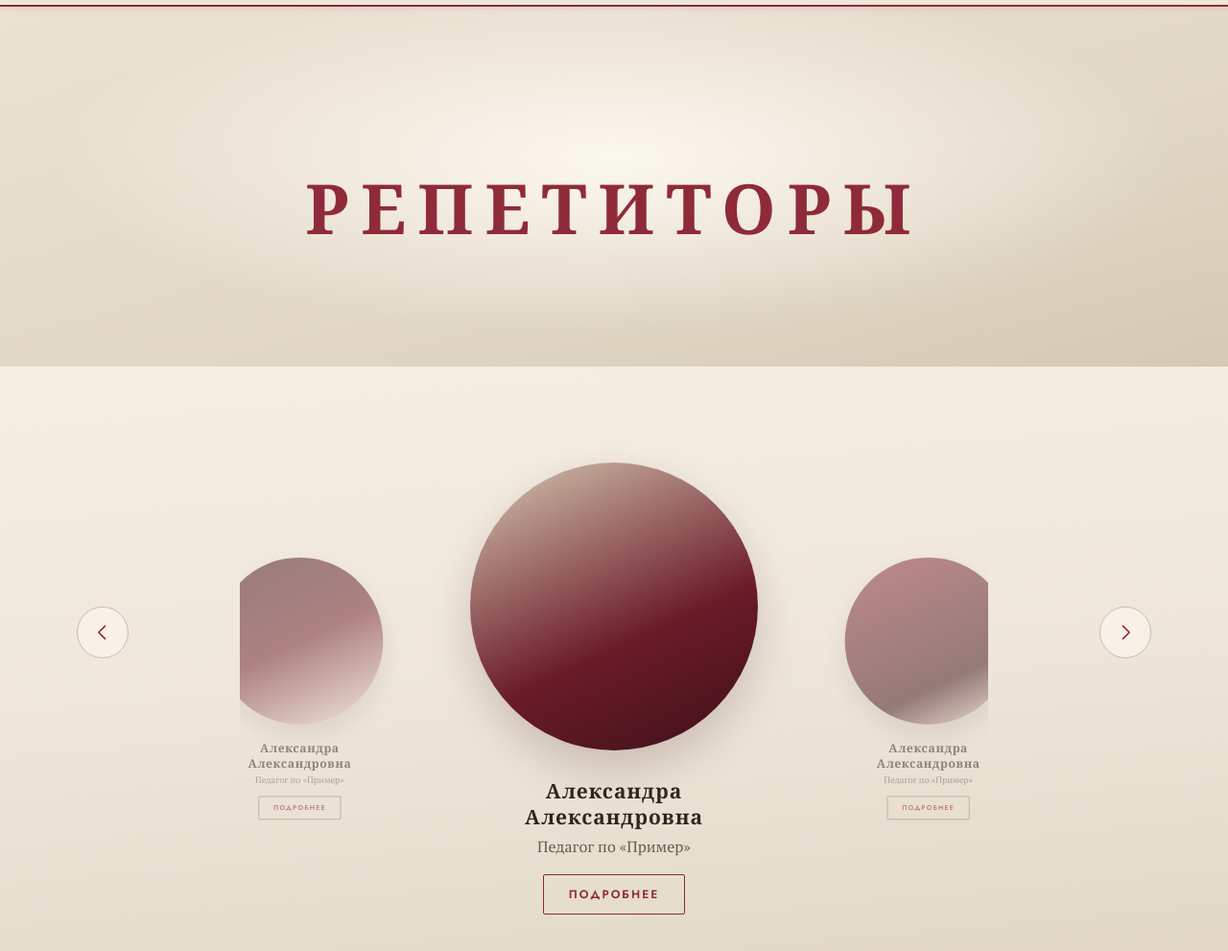
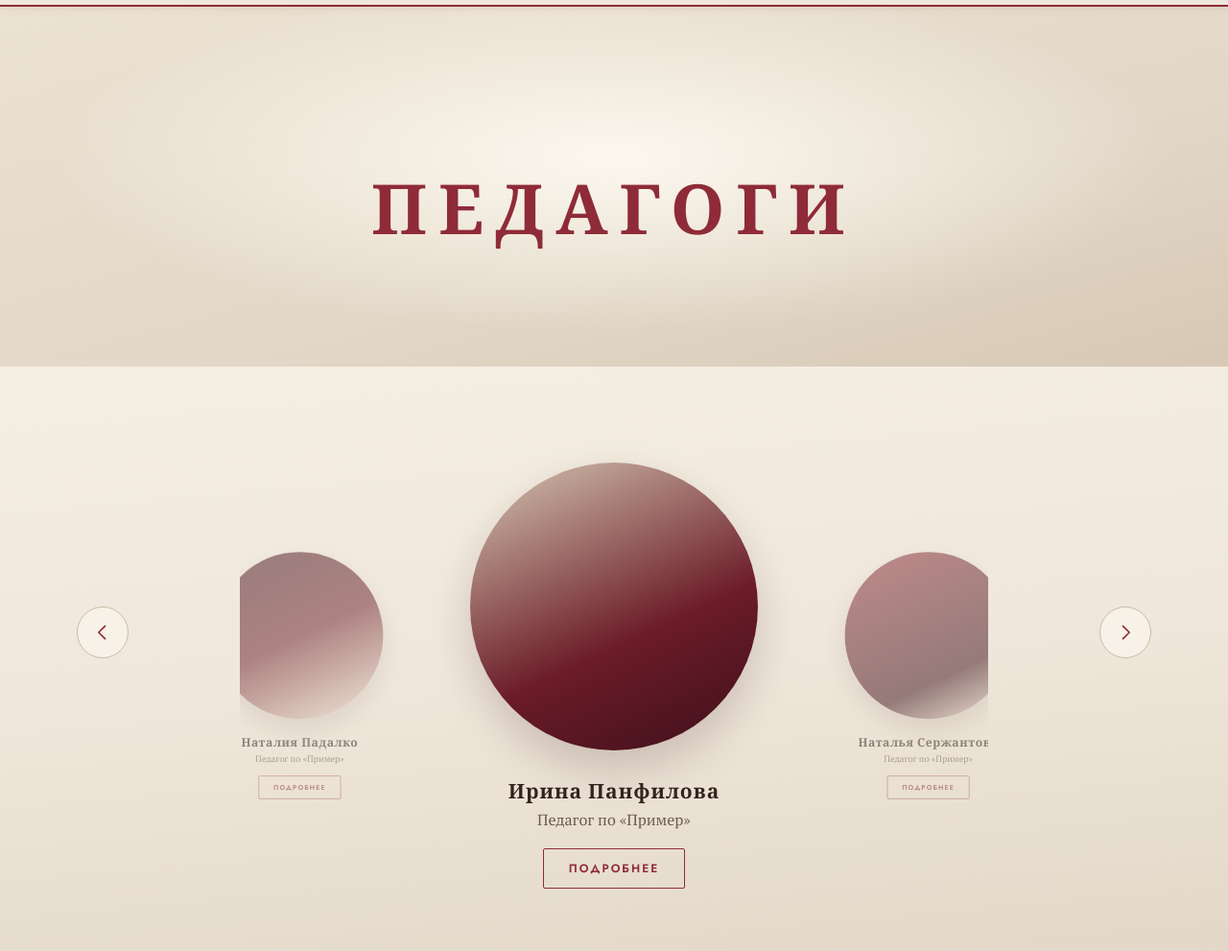
Before and after one commit to G1thub3r123/Isadora, a plain HTML site: page tutors.html in a window 1280 px wide. Shown: the part 67-1058 px from the top of the page at 96% size. Drawn offline with nearby package versions, Linux system fonts and the light colour scheme.

Commit message:
Replace tutor names and change Репетиторы to Педагоги
Update all 15 tutor names with the provided list (Ксения Михеева, Наталия Падалко, Ирина Панфилова, Наталья Сержантова, Варвара Лозован, Ольга Чистякова, Дарья Русовская, Наталия Бальян, Дмитрий Рудаченко, Татьяна Лебедева, Ольга Мухортова, Татьяна Борисовна Лебедева, Фарух Рузиматов, Ольга Линкевич, Маргарита Муратова). Change all instances of 'Репетиторы' to 'Педагоги' in the page title, navigation, and page heading.

```diff
--- a/tutors.html
+++ b/tutors.html
@@ -3,7 +3,7 @@
 <head>
     <meta charset="UTF-8">
     <meta name="viewport" content="width=device-width, initial-scale=1.0">
-    <title>Репетиторы — Айседора</title>
+    <title>Педагоги — Айседора</title>
     <link rel="preconnect" href="https://fonts.googleapis.com">
     <link rel="preconnect" href="https://fonts.gstatic.com" crossorigin>
     <link href="https://fonts.googleapis.com/css2?family=Jost:wght@300;400;500;600&family=Marck+Script&family=PT+Serif:ital,wght@0,400;0,700;1,400;1,700&family=Playfair+Display:wght@400;500;600;700;800&display=swap" rel="stylesheet">
@@ -16,7 +16,7 @@
                 <li><a href="index.html">Главная</a></li>
                 <li><a href="classes.html">Занятия</a></li>
                 <li><a href="directions.html">Направления</a></li>
-                <li><a href="tutors.html" class="active">Репетиторы</a></li>
+                <li><a href="tutors.html" class="active">Педагоги</a></li>
                 <li><a href="interior.html">Интерьер студии</a></li>
             </ul>
             <a class="logo" href="index.html"><img src="logo-soft.png" alt="Айседора" class="logo-image"></a>
@@ -39,7 +39,7 @@
                 <li><a href="index.html">Главная</a></li>
                 <li><a href="classes.html">Занятия</a></li>
                 <li><a href="directions.html">Направления</a></li>
-                <li><a href="tutors.html" class="active">Репетиторы</a></li>
+                <li><a href="tutors.html" class="active">Педагоги</a></li>
                 <li><a href="interior.html">Интерьер студии</a></li>
                 <li><a href="events.html">Мероприятия</a></li>
                 <li><a href="rent.html">Аренда</a></li>
@@ -58,7 +58,7 @@
 
     <section class="page-hero">
         <div class="container">
-            <h1 class="fade-in">Репетиторы</h1>
+            <h1 class="fade-in">Педагоги</h1>
         </div>
     </section>
 
@@ -72,7 +72,7 @@
                 <div class="tutor-stage">
                 <article class="tutor-card" data-i="0">
                     <div class="tutor-avatar"></div>
-                    <h3 class="tutor-name">Александра Александровна</h3>
+                    <h3 class="tutor-name">Ксения Михеева</h3>
                     <p class="tutor-role">Педагог по «Пример»</p>
                     <button class="tutor-more" type="button">Подробнее</button>
                     <div class="tutor-details" hidden>
@@ -86,7 +86,7 @@
                 </article>
                 <article class="tutor-card" data-i="1">
                     <div class="tutor-avatar"></div>
-                    <h3 class="tutor-name">Александра Александровна</h3>
+                    <h3 class="tutor-name">Наталия Падалко</h3>
                     <p class="tutor-role">Педагог по «Пример»</p>
                     <button class="tutor-more" type="button">Подробнее</button>
                     <div class="tutor-details" hidden>
@@ -100,7 +100,7 @@
                 </article>
                 <article class="tutor-card" data-i="2">
                     <div class="tutor-avatar"></div>
-                    <h3 class="tutor-name">Александра Александровна</h3>
+                    <h3 class="tutor-name">Ирина Панфилова</h3>
                     <p class="tutor-role">Педагог по «Пример»</p>
                     <button class="tutor-more" type="button">Подробнее</button>
                     <div class="tutor-details" hidden>
@@ -114,7 +114,7 @@
                 </article>
                 <article class="tutor-card" data-i="3">
                     <div class="tutor-avatar"></div>
-                    <h3 class="tutor-name">Александра Александровна</h3>
+                    <h3 class="tutor-name">Наталья Сержантова</h3>
                     <p class="tutor-role">Педагог по «Пример»</p>
                     <button class="tutor-more" type="button">Подробнее</button>
                     <div class="tutor-details" hidden>
@@ -128,7 +128,7 @@
                 </article>
                 <article class="tutor-card" data-i="4">
                     <div class="tutor-avatar"></div>
-                    <h3 class="tutor-name">Александра Александровна</h3>
+                    <h3 class="tutor-name">Варвара Лозован</h3>
                     <p class="tutor-role">Педагог по «Пример»</p>
                     <button class="tutor-more" type="button">Подробнее</button>
                     <div class="tutor-details" hidden>
@@ -142,7 +142,7 @@
                 </article>
                 <article class="tutor-card" data-i="5">
                     <div class="tutor-avatar"></div>
-                    <h3 class="tutor-name">Александра Александровна</h3>
+                    <h3 class="tutor-name">Ольга Чистякова</h3>
                     <p class="tutor-role">Педагог по «Пример»</p>
                     <button class="tutor-more" type="button">Подробнее</button>
                     <div class="tutor-details" hidden>
@@ -156,7 +156,7 @@
                 </article>
                 <article class="tutor-card" data-i="6">
                     <div class="tutor-avatar"></div>
-                    <h3 class="tutor-name">Александра Александровна</h3>
+                    <h3 class="tutor-name">Дарья Русовская</h3>
                     <p class="tutor-role">Педагог по «Пример»</p>
                     <button class="tutor-more" type="button">Подробнее</button>
                     <div class="tutor-details" hidden>
@@ -170,7 +170,7 @@
                 </article>
                 <article class="tutor-card" data-i="7">
                     <div class="tutor-avatar"></div>
-                    <h3 class="tutor-name">Александра Александровна</h3>
+                    <h3 class="tutor-name">Наталия Бальян</h3>
                     <p class="tutor-role">Педагог по «Пример»</p>
                     <button class="tutor-more" type="button">Подробнее</button>
                     <div class="tutor-details" hidden>
@@ -184,7 +184,7 @@
                 </article>
                 <article class="tutor-card" data-i="8">
                     <div class="tutor-avatar"></div>
-                    <h3 class="tutor-name">Александра Александровна</h3>
+                    <h3 class="tutor-name">Дмитрий Рудаченко</h3>
                     <p class="tutor-role">Педагог по «Пример»</p>
                     <button class="tutor-more" type="button">Подробнее</button>
                     <div class="tutor-details" hidden>
@@ -198,7 +198,7 @@
                 </article>
                 <article class="tutor-card" data-i="9">
                     <div class="tutor-avatar"></div>
-                    <h3 class="tutor-name">Александра Александровна</h3>
+                    <h3 class="tutor-name">Татьяна Лебедева</h3>
                     <p class="tutor-role">Педагог по «Пример»</p>
                     <button class="tutor-more" type="button">Подробнее</button>
                     <div class="tutor-details" hidden>
@@ -212,7 +212,7 @@
                 </article>
                 <article class="tutor-card" data-i="10">
                     <div class="tutor-avatar"></div>
-                    <h3 class="tutor-name">Александра Александровна</h3>
+                    <h3 class="tutor-name">Ольга Мухортова</h3>
                     <p class="tutor-role">Педагог по «Пример»</p>
                     <button class="tutor-more" type="button">Подробнее</button>
                     <div class="tutor-details" hidden>
@@ -226,7 +226,7 @@
                 </article>
                 <article class="tutor-card" data-i="11">
                     <div class="tutor-avatar"></div>
-                    <h3 class="tutor-name">Александра Александровна</h3>
+                    <h3 class="tutor-name">Татьяна Борисовна Лебедева</h3>
                     <p class="tutor-role">Педагог по «Пример»</p>
                     <button class="tutor-more" type="button">Подробнее</button>
                     <div class="tutor-details" hidden>
@@ -240,7 +240,7 @@
                 </article>
                 <article class="tutor-card" data-i="12">
                     <div class="tutor-avatar"></div>
-                    <h3 class="tutor-name">Александра Александровна</h3>
+                    <h3 class="tutor-name">Фарух Рузиматов</h3>
                     <p class="tutor-role">Педагог по «Пример»</p>
                     <button class="tutor-more" type="button">Подробнее</button>
                     <div class="tutor-details" hidden>
@@ -254,7 +254,7 @@
                 </article>
                 <article class="tutor-card" data-i="13">
                     <div class="tutor-avatar"></div>
-                    <h3 class="tutor-name">Александра Александровна</h3>
+                    <h3 class="tutor-name">Ольга Линкевич</h3>
                     <p class="tutor-role">Педагог по «Пример»</p>
                     <button class="tutor-more" type="button">Подробнее</button>
                     <div class="tutor-details" hidden>
@@ -268,7 +268,7 @@
                 </article>
                 <article class="tutor-card" data-i="14">
                     <div class="tutor-avatar"></div>
-                    <h3 class="tutor-name">Александра Александровна</h3>
+                    <h3 class="tutor-name">Маргарита Муратова</h3>
                     <p class="tutor-role">Педагог по «Пример»</p>
                     <button class="tutor-more" type="button">Подробнее</button>
                     <div class="tutor-details" hidden>
```
